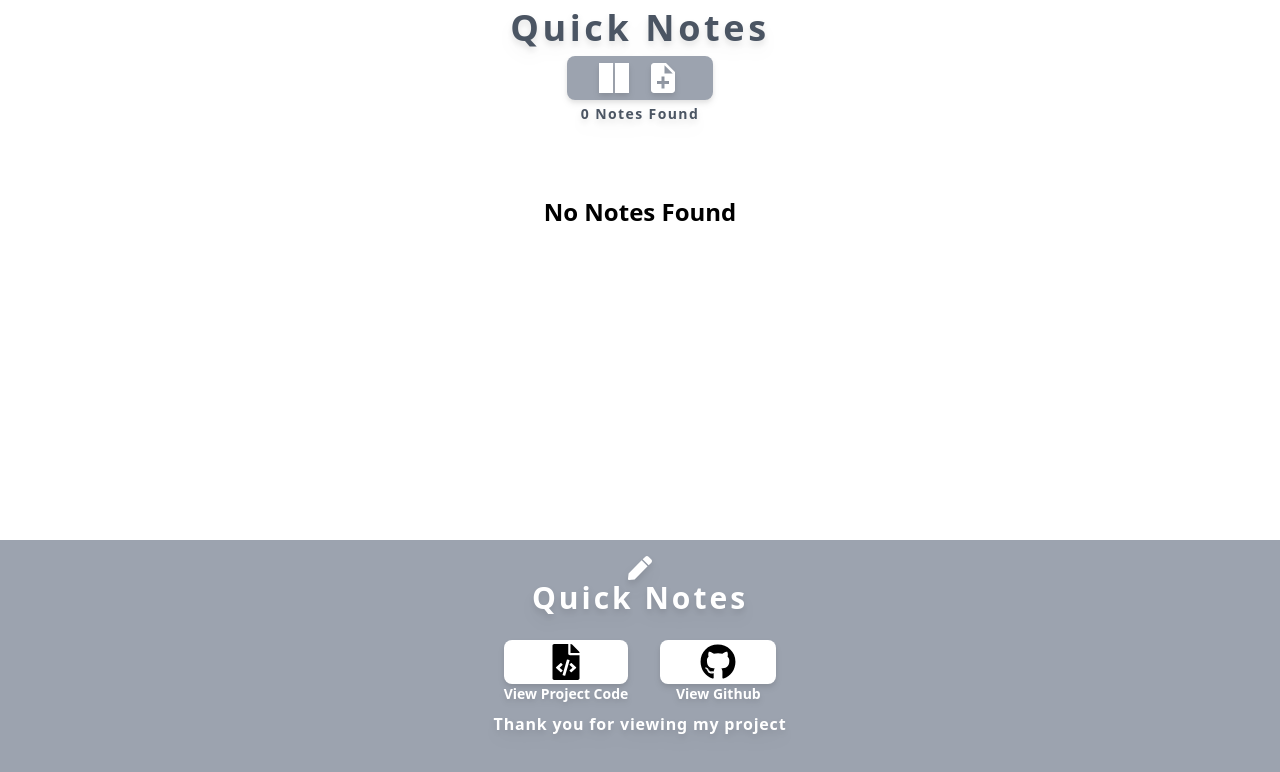
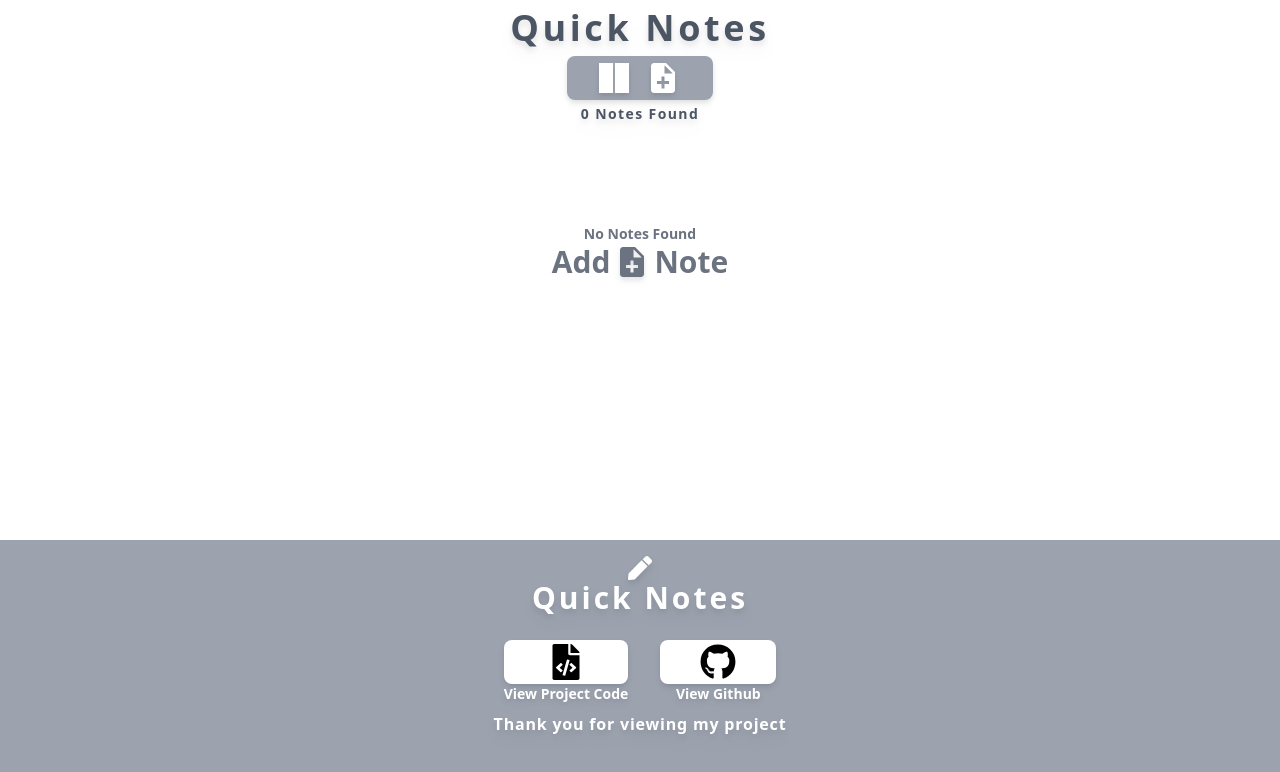
Before and after one commit to csutrick/Quick-Note, a React (Create React App) app: page / in a window 1280 px wide. Shown: the top 772 px of the page. Built offline with nearby package versions, Linux system fonts and the light colour scheme.

Commit message:
Added no notes component

```diff
--- a/src/App.js
+++ b/src/App.js
@@ -3,6 +3,7 @@ import React, { useState, useEffect } from "react";
 import Navbar from "./components/Navbar/index.js";
 import Footer from "./components/Footer/index.js";
 import Note from "./components/Note/index.js";
+import NoNotes from "./components/Note/noNotes.js";
 
 function App() {
   {/* Stores every user note */}
@@ -19,18 +20,17 @@ function App() {
 
   return (
     <main className='h-screen flex flex-col'>
-      <Navbar allNotes={allNotes} setAllNotes={setAllNotes} columns={columns} setColumns={setColumns}/>
+      <Navbar allNotes={allNotes} setAllNotes={setAllNotes}
+      columns={columns} setColumns={setColumns}/>
       {/* Note Container */}
       <div className='w-full flex flex-col justify-center items-center'>
         {allNotes.length === 0 ? ( // If theres notes or not
-            <div className='h-40 flex flex-col justify-center items-center'>
-              <p className='text-2xl font-bold'>No Notes Found</p>
-            </div>
+          <NoNotes setAllNotes={setAllNotes} />
         ) : (
           <div className={`w-full grid ${columnNumber} grid-flow-row auto-rows-auto gap-4 p-4`}>
             {allNotes.map((note) => (
               <Note key={note.id} note={note}
-                setAllNotes={setAllNotes} />
+              setAllNotes={setAllNotes}/>
             ))}
           </div>
         )}
--- a/src/components/Note/characterCounter.js
+++ b/src/components/Note/characterCounter.js
@@ -1,11 +1,11 @@
 import React from "react";
 
-const CharacterCounter = ({ noteContent, noteColor }) => {
+const CharacterCounter = ({ noteContent }) => {
     const characterCount = noteContent.length;
     const textColor = characterCount >= 200 ? 'text-red-500' : 'text-gray-500';
 
     return (
-        <div className='flex ml-0 lg:mr-1 flex-row flex-nowrap items-center justify-center'>
+        <div className='flex ml-1 lg:mr-1 flex-row flex-nowrap items-center justify-center'>
             <p className={`font-bold text-xs whitespace-nowrap ${textColor}`}>
                 {characterCount}/200 Characters
             </p>
--- /dev/null
+++ b/src/components/Note/noNotes.js
@@ -0,0 +1,28 @@
+import React from "react";
+
+import addNote from "../../util/createNewNote";
+
+import { MdNoteAdd } from "react-icons/md";
+
+const NoNotes = ({ setAllNotes }) => {
+    {/* Add note to local storage */}
+    const createNewNote = () => {
+        const newNote = addNote();
+        setAllNotes(prevNotes => [newNote, ...prevNotes]);
+        console.log("New note added");
+    };
+
+    return (
+        <div className='h-60 flex flex-col items-center justify-center'>
+            <h3 className='text-sm font-bold text-gray-500'>No Notes Found</h3>
+            <div className='flex flex-row flex-nowrap items-center justify-center'>
+                <h3 className='text-3xl font-bold text-gray-500'>Add</h3>
+                <MdNoteAdd onClick={createNewNote}
+                className='mx-1 text-4xl text-gray-500 transition-all duration-100 ease-in-out drop-shadow-md hover:drop-shadow-lg hover:scale-[1.1] active:scale-[1.35]'/>
+                <h3 className='text-3xl font-bold text-gray-500'>Note</h3>
+            </div>
+        </div>
+    )
+};
+
+export default NoNotes;
```
Lines whose indentation alone changed are shown as unchanged.
